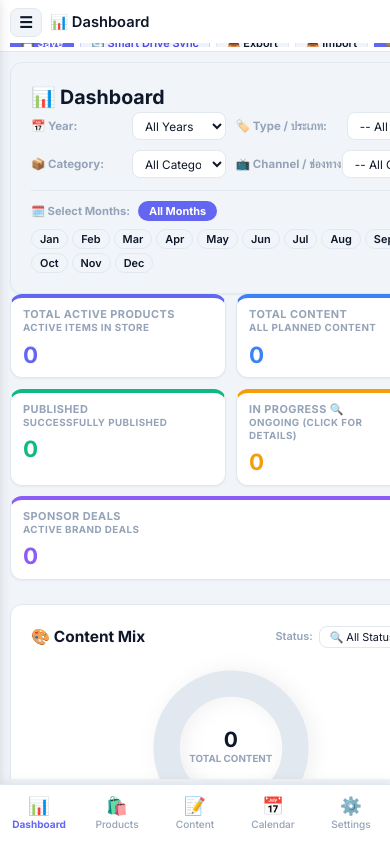
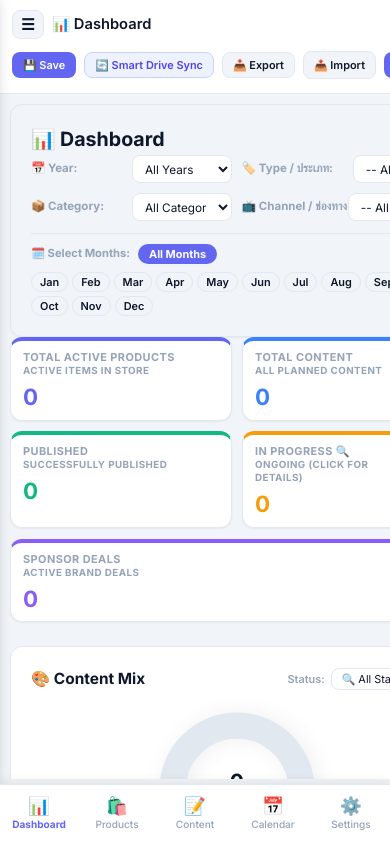
Before and after one commit to wisitan/creator-content-planner, a website built with Vite: page index.html in a window 390 px wide. Built offline with nearby package versions, Linux system fonts and the light colour scheme.

Commit message:
fix: Fix topbar height clipping and fit calendar grid to mobile screen on uat branch

```diff
--- a/package.json
+++ b/package.json
@@ -1,7 +1,7 @@
 {
   "name": "creator-content-planner",
   "private": true,
-  "version": "2.1.4",
+  "version": "2.1.5",
   "description": "Content Planning Web App for Creators — Affiliate + Personal Brand",
   "type": "module",
   "scripts": {
--- a/src/components/calendar-grid.js
+++ b/src/components/calendar-grid.js
@@ -15,7 +15,8 @@ export function CalendarGrid(container, config) {
   let year = now.getFullYear();
   let month = now.getMonth();
   let selectedStatus = 'ALL';
-  let viewMode = 'month'; // 'month', 'week', or 'day'
+  const isMobileView = typeof window !== 'undefined' && window.innerWidth <= 768;
+  let viewMode = isMobileView ? 'day' : 'month'; // 'month', 'week', or 'day'
 
   // Week & Day Views state
   let currentMonday = getMonday(now);
--- a/src/main.js
+++ b/src/main.js
@@ -6,7 +6,7 @@ import { store } from './store.js';
 import { showToast } from './components/toast.js';
 import { initGoogleDrive, backupToDrive, syncFromDrive, smartSyncWithDrive } from './google-drive.js';
 
-const APP_VERSION = 'v2.1.4';
+const APP_VERSION = 'v2.1.5';
 
 export function applyTheme(theme) {
   if (theme === 'dark') {
--- a/src/style.css
+++ b/src/style.css
@@ -889,7 +889,7 @@ h3 { font-size: 1.1rem; font-weight: 600; }
 @media (max-width: 768px) {
   #app {
     grid-template-columns: 1fr !important;
-    grid-template-rows: var(--topbar-h) 1fr !important;
+    grid-template-rows: auto 1fr !important;
     grid-template-areas:
       "topbar"
       "main" !important;
@@ -929,11 +929,13 @@ h3 { font-size: 1.1rem; font-weight: 600; }
   }
 
   .topbar {
-    padding: 8px 10px !important;
+    padding: 10px 12px !important;
     height: auto !important;
+    min-height: var(--topbar-h) !important;
     flex-direction: column !important;
-    align-items: stretch !important;
-    gap: 6px !important;
+    align-items: flex-start !important;
+    gap: 8px !important;
+    overflow: visible !important;
   }
 
   .topbar-actions {
@@ -943,8 +945,8 @@ h3 { font-size: 1.1rem; font-weight: 600; }
     width: 100% !important;
     display: flex !important;
     justify-content: flex-start !important;
-    gap: 6px !important;
-    padding-bottom: 4px !important;
+    gap: 8px !important;
+    padding: 4px 0 !important;
     -webkit-overflow-scrolling: touch !important;
   }
 
@@ -989,6 +991,12 @@ h3 { font-size: 1.1rem; font-weight: 600; }
 
   .cal-grid-week .cal-cell {
     min-height: 280px !important;
+  }
+
+  .cal-grid {
+    grid-template-columns: repeat(7, minmax(0, 1fr)) !important;
+    width: 100% !important;
+    box-sizing: border-box !important;
   }
 
   .cal-cell {
```
